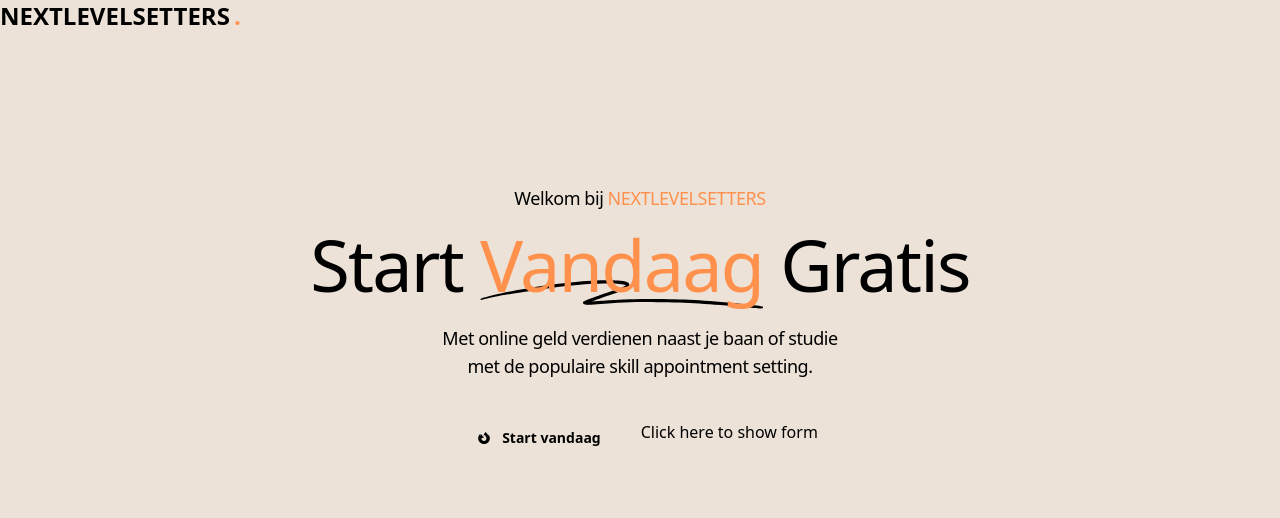
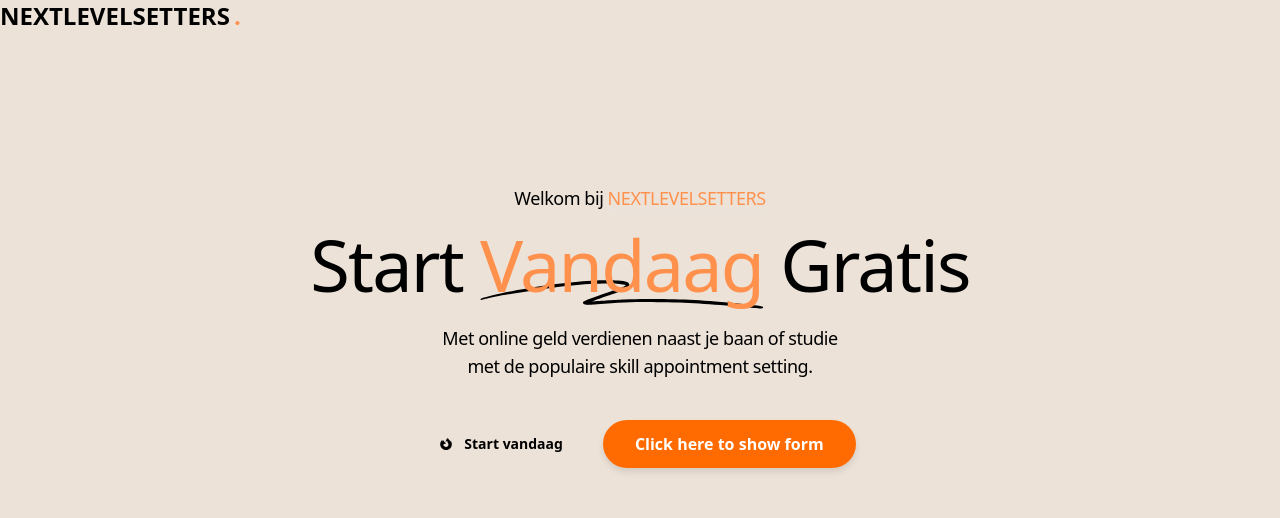
Before and after one commit to CoderFa2/NextLevelSetters-website, a website: page public/index.html in a window 1280 px wide. Shown: the top 518 px of the page. Drawn offline with nearby package versions, Linux system fonts and the light colour scheme; a script that the page names is missing.

Commit message:
Update index.html

```diff
--- a/public/index.html
+++ b/public/index.html
@@ -584,7 +584,8 @@
             </svg>
             <span class="ml-3">Start vandaag</span>
         </a>
-<a class="ml-onclick-form" href="javascript:void(0)" onclick="ml('show', 'fqCekF', true)">Click here to show form</a>
+<button class="ml-onclick-form" onclick="ml('show', 'fqCekF', true)">Click here to show form</button>
+
 
 
 
```
